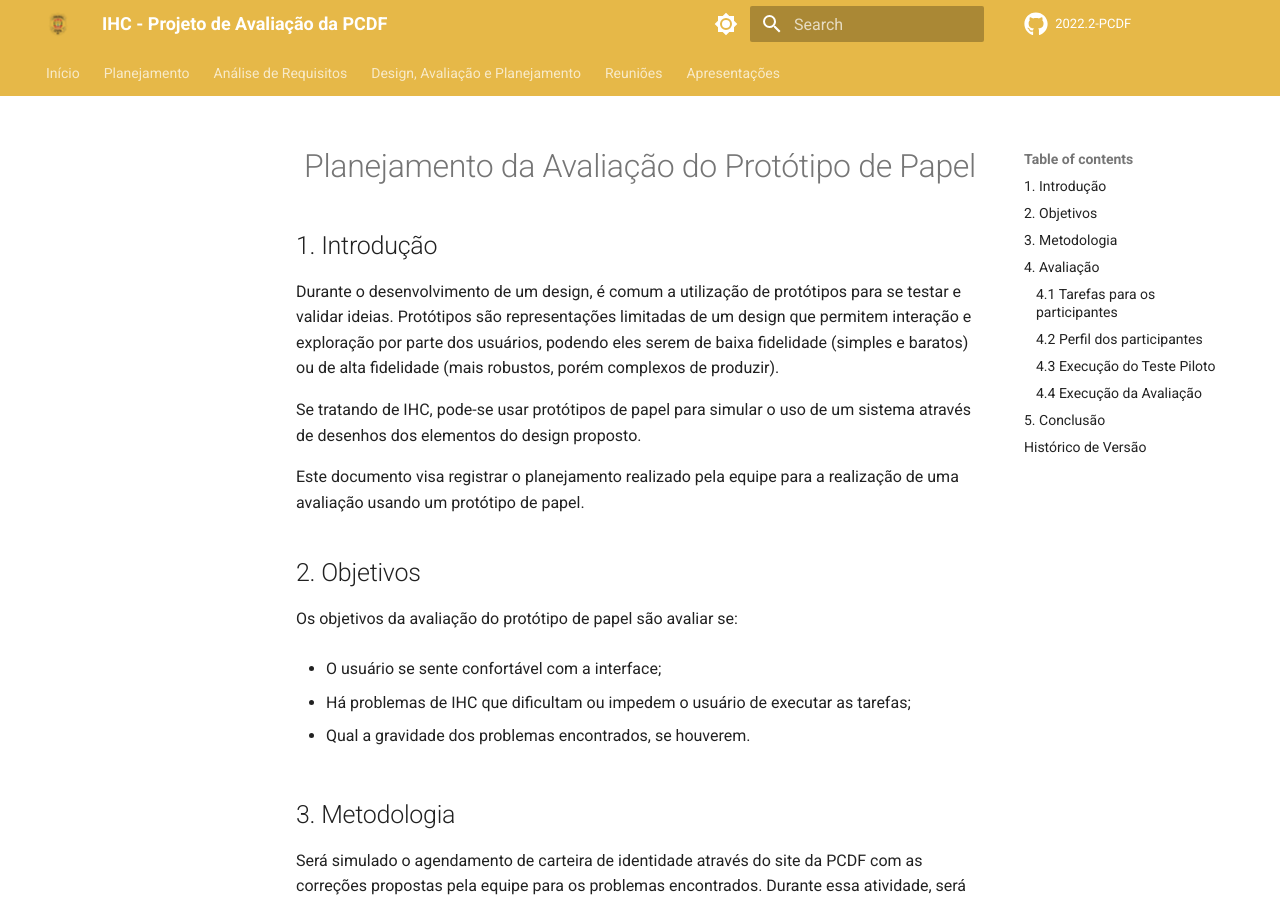
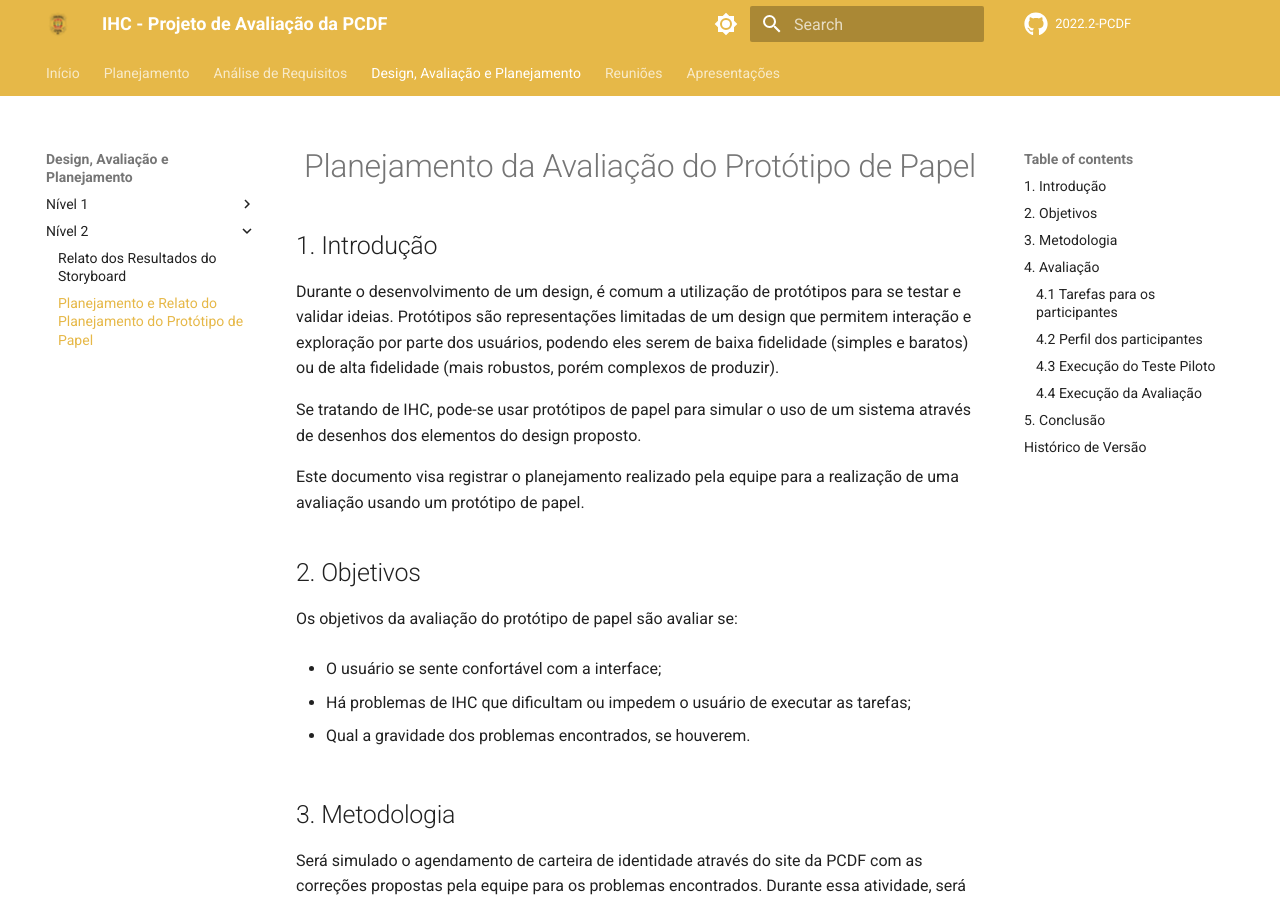
Before and after one commit to Interacao-Humano-Computador/2022.2-PCDF, an MkDocs documentation site: the page built from docs/design-avaliacao-desenvolvimento/nivel2/planejamento-avaliacao-prototipo.md, in a window 1280 px wide and 900 px high. Built offline with MkDocs 1.6.1 and Material for MkDocs 9.7.7, drawn with Linux system fonts in a browser that asks for light colours; comment, search, counter and statistics services are not loaded.

Commit message:
correções gerais, organizando

```diff
--- a/mkdocs.yml
+++ b/mkdocs.yml
@@ -55,12 +55,16 @@ nav:
       - Questões Éticas: design-avaliacao-desenvolvimento/nivel1/questoes_eticas.md
       - Planejamento da Análise de Tarefas: design-avaliacao-desenvolvimento/nivel1/Planejamento_Analise_Tarefas.md
     - Nível 2:
-      - Relato dos resultados do storyboard: design-avaliacao-desenvolvimento/nivel2/avaliacao_do_storyboard.md
+      - Relato dos Resultados do Storyboard: design-avaliacao-desenvolvimento/nivel2/avaliacao_do_storyboard.md
+      - Planejamento e Relato do Planejamento do Protótipo de Papel: design-avaliacao-desenvolvimento/nivel2/planejamento-avaliacao-prototipo.md
   - Reuniões:
     - Reunião01: Atas/Ata1.md
     - Reunião02: Atas/Ata2.md
     - Reunião03: Atas/Ata3.md
     - Reunião04: Atas/Ata4.md
+    - Reunião05: Atas/Ata5.md
+    - Reunião06: Atas/Ata6.md
+    - Reunião07: Atas/Ata7.md
   - Apresentações:
     - Apresentação-1: apresentacoes/apresentacao-01.md
     - Apresentação-2: apresentacoes/apresentacao-02.md
```
Also changed, not shown: docs/design-avaliacao-desenvolvimento/nivel2/images_planejamento/decide_1.png (renamed from docs/design-avaliacao-desenvolvimento/images_planejamento/decide_1.png), docs/design-avaliacao-desenvolvimento/nivel2/images_planejamento/etc_1.png (renamed from docs/design-avaliacao-desenvolvimento/images_planejamento/etc_1.png), docs/design-avaliacao-desenvolvimento/nivel2/images_planejamento/finalizacao_agendamento.png (renamed from docs/design-avaliacao-desenvolvimento/images_planejamento/finalizacao_agendamento.png), docs/design-avaliacao-desenvolvimento/nivel2/images_planejamento/opcao_agendamento.png (renamed from docs/design-avaliacao-desenvolvimento/images_planejamento/opcao_agendamento.png), docs/design-avaliacao-desenvolvimento/nivel2/images_planejamento/tela_agendamento.png (renamed from docs/design-avaliacao-desenvolvimento/images_planejamento/tela_agendamento.png), docs/design-avaliacao-desenvolvimento/nivel2/planejamento-avaliacao-prototipo.md (renamed from docs/design-avaliacao-desenvolvimento/planejamento-avaliacao-prototipo.md).
